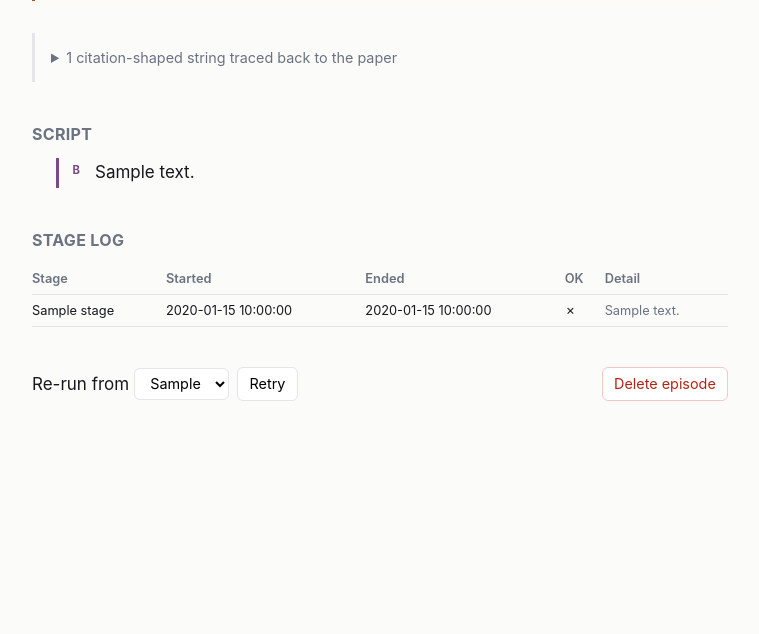
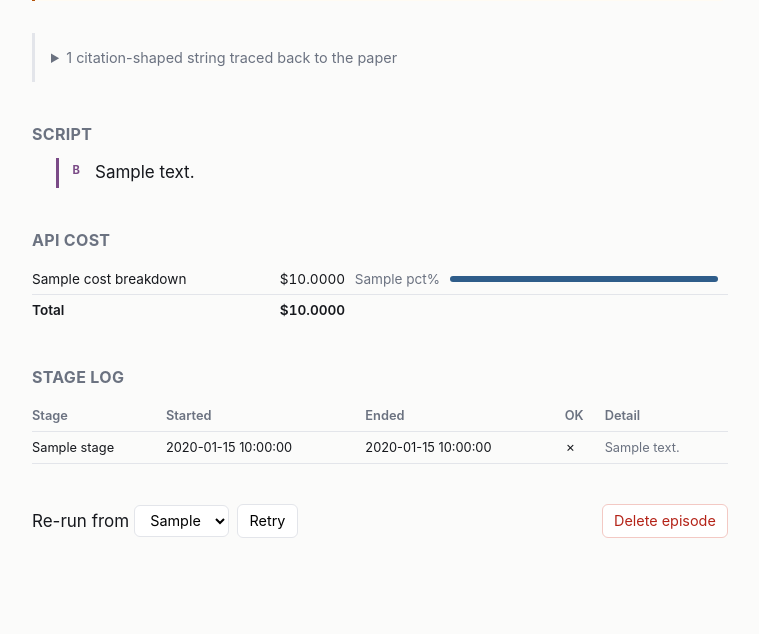
Before and after one commit to jbpaul275/podcasts, a FastAPI app: template templates/episode.html in a window 1280 px wide. Shown: the part 450-1084 px from the top of the page, without its empty margins (260-1019 px from the left). Before the commit the page ends 851 px from the top, so only its background shows below. Run offline with FastAPI, Linux system fonts and the light colour scheme; the template is opened without the code that fills it: most values are stand-ins (such as "Sample title", 1, 10 or a date in 2020); data that the repository does not hold is empty.

Commit message:
Break API cost down by stage
A single per-episode total could not answer the question that matters --
where the money actually goes -- so cost is now attributed to the stage
that spent it and shown on the episode page, ranked with each stage's
share of the total.

The answer is lopsided enough to change how you tune the thing: speech
synthesis is around 97% of an episode, because audio output bills at
roughly eight times the rate of text and burns ~30 tokens per second of
speech, while an entire 1,600-word script is a couple of thousand tokens.
Cost therefore tracks episode length, not model choice, and upgrading the
scripting model is close to free against the audio bill.

Stored as a JSON blob per episode rather than a table, since it is four
keys that are only ever read together. Corrupt or missing JSON degrades to
an empty breakdown instead of raising, so an episode still renders.

Co-Authored-By: Claude Fable 5 <noreply@anthropic.com>
Claude-Session: https://claude.ai/code/session_011yKBrSJ8bpkbvmxzwufP1U

```diff
--- a/app.py
+++ b/app.py
@@ -209,6 +209,33 @@ def _attribution(paper_title: str | None, authors: list[str]) -> str:
     return f"This is an AI generated podcast drawing from “{title}” by {credit}{stop}"
 
 
+_COST_STAGE_LABELS = {
+    "metadata": "Metadata extraction",
+    "script": "Script generation",
+    "title": "Episode title",
+    "tts": "Speech synthesis",
+    "other": "Other",
+}
+
+
+def _cost_rows(row) -> list[dict]:
+    """Per-stage spend, largest first, with each stage's share of the total.
+    Speech synthesis normally dominates by an order of magnitude."""
+    breakdown = db.cost_breakdown(row)
+    total = sum(breakdown.values())
+    if not total:
+        return []
+    return [
+        {
+            "stage": stage,
+            "label": _COST_STAGE_LABELS.get(stage, stage),
+            "usd": usd,
+            "pct": round(100 * usd / total),
+        }
+        for stage, usd in sorted(breakdown.items(), key=lambda kv: -kv[1])
+    ]
+
+
 _paper_text_cache: dict[str, str] = {}
 
 
@@ -282,6 +309,7 @@ def _episode_view(row) -> dict:
         "duration_s": row["duration_s"],
         "duration": _fmt_duration(row["duration_s"]),
         "cost_usd": row["cost_usd"] or 0.0,
+        "cost_breakdown": _cost_rows(row),
         "flag_count": len(unverified),
         "flags": flags,
         "flags_unverified": unverified,
--- a/db.py
+++ b/db.py
@@ -29,7 +29,8 @@ CREATE TABLE IF NOT EXISTS episode (
   audio_path    TEXT,
   duration_s    REAL,
   error         TEXT,
-  cost_usd      REAL DEFAULT 0
+  cost_usd      REAL DEFAULT 0,
+  cost_json     TEXT                -- {stage: usd} breakdown
 );
 CREATE INDEX IF NOT EXISTS idx_episode_sha ON episode(sha256);
 
@@ -79,7 +80,8 @@ def init_db() -> None:
 def _migrate(conn: sqlite3.Connection) -> None:
     """Additive column migrations, so an existing library survives an upgrade."""
     cols = {r["name"] for r in conn.execute("PRAGMA table_info(episode)")}
-    for name, decl in (("summary", "TEXT"), ("episode_title", "TEXT")):
+    for name, decl in (("summary", "TEXT"), ("episode_title", "TEXT"),
+                       ("cost_json", "TEXT")):
         if name not in cols:
             conn.execute(f"ALTER TABLE episode ADD COLUMN {name} {decl}")
     conn.commit()
@@ -123,13 +125,33 @@ def update_episode(id: str, **fields) -> None:
     conn.commit()
 
 
-def add_cost(id: str, usd: float) -> None:
+def add_cost(id: str, usd: float, stage: str = "other") -> None:
+    """Accumulate spend on the episode total and on the per-stage breakdown.
+    TTS dominates by a wide margin, so the split is what makes the number
+    actionable."""
     conn = get_conn()
+    row = conn.execute("SELECT cost_json FROM episode WHERE id = ?", (id,)).fetchone()
+    if row is None:
+        return
+    try:
+        breakdown = json.loads(row["cost_json"]) if row["cost_json"] else {}
+    except (json.JSONDecodeError, TypeError):
+        breakdown = {}
+    breakdown[stage] = round(breakdown.get(stage, 0.0) + usd, 8)
     conn.execute(
-        "UPDATE episode SET cost_usd = COALESCE(cost_usd, 0) + ? WHERE id = ?",
-        (usd, id),
+        "UPDATE episode SET cost_usd = COALESCE(cost_usd, 0) + ?, cost_json = ?"
+        " WHERE id = ?",
+        (usd, json.dumps(breakdown), id),
     )
     conn.commit()
+
+
+def cost_breakdown(row: sqlite3.Row) -> dict[str, float]:
+    try:
+        data = json.loads(row["cost_json"]) if row["cost_json"] else {}
+    except (json.JSONDecodeError, TypeError):
+        return {}
+    return {k: float(v) for k, v in data.items()} if isinstance(data, dict) else {}
 
 
 def delete_episode(id: str) -> None:
--- a/pipeline/gemini.py
+++ b/pipeline/gemini.py
@@ -19,7 +19,8 @@ def client():
     return _client
 
 
-def record_cost(episode_id: str, model: str, response, cfg: dict) -> float:
+def record_cost(episode_id: str, model: str, response, cfg: dict,
+                stage: str = "other") -> float:
     """Compute USD cost from usage metadata and accumulate it on the episode."""
     usage = getattr(response, "usage_metadata", None)
     if usage is None:
@@ -35,7 +36,7 @@ def record_cost(episode_id: str, model: str, response, cfg: dict) -> float:
         tokens_out / 1e6
     ) * prices.get("output_per_1m", 0)
     if usd:
-        db.add_cost(episode_id, usd)
+        db.add_cost(episode_id, usd, stage)
     return usd
 
 
--- a/pipeline/ingest.py
+++ b/pipeline/ingest.py
@@ -82,7 +82,7 @@ def extract_metadata(episode_id: str, cfg: dict) -> None:
         contents=[pdf_part(pdf_path), load_prompt("metadata.md")],
         config=types.GenerateContentConfig(response_mime_type="application/json"),
     )
-    record_cost(episode_id, model, resp, cfg)
+    record_cost(episode_id, model, resp, cfg, stage="metadata")
 
     raw = strip_fences(resp.text or "")
     try:
--- a/pipeline/script.py
+++ b/pipeline/script.py
@@ -96,7 +96,7 @@ def generate_script(episode_id: str, cfg: dict) -> str:
     resp = client().models.generate_content(
         model=model, contents=[part, user], config=gen_cfg
     )
-    record_cost(episode_id, model, resp, cfg)
+    record_cost(episode_id, model, resp, cfg, stage="script")
     script = _clean(resp.text or "")
     violations = _format_violations(script)
 
@@ -112,7 +112,7 @@ def generate_script(episode_id: str, cfg: dict) -> str:
         resp = client().models.generate_content(
             model=model, contents=[part, retry_msg], config=gen_cfg
         )
-        record_cost(episode_id, model, resp, cfg)
+        record_cost(episode_id, model, resp, cfg, stage="script")
         script = _clean(resp.text or "")
         violations = _format_violations(script)
         if violations:
@@ -138,7 +138,7 @@ def generate_title(episode_id: str, script: str, cfg: dict) -> str | None:
             contents=load_prompt("episode_title.md") + script,
             config=types.GenerateContentConfig(max_output_tokens=8000),
         )
-        record_cost(episode_id, model, resp, cfg)
+        record_cost(episode_id, model, resp, cfg, stage="title")
     except Exception as e:
         # A missing title is cosmetic; never fail the episode over it.
         log.warning("episode title generation failed: %s", e)
--- a/pipeline/tts.py
+++ b/pipeline/tts.py
@@ -171,7 +171,7 @@ def _synthesize_chunk(episode_id: str, entry: dict, wav_path, cfg: dict) -> None
                     speech_config=speech_config,
                 ),
             )
-            record_cost(episode_id, model, resp, cfg)
+            record_cost(episode_id, model, resp, cfg, stage="tts")
             data, mime = _extract_audio(resp)
             _write_wav(wav_path, data, mime)
             return
--- a/static/style.css
+++ b/static/style.css
@@ -153,6 +153,15 @@ audio { width: 100%; margin-top: 0.85rem; }
 .script .turn.flagged { background: #fffbf3; }
 .inlineflag { display: block; margin-top: 0.3rem; color: var(--flag); font-size: 0.8rem; }
 
+/* cost breakdown */
+.costs table { width: 100%; border-collapse: collapse; font-size: 0.85rem; }
+.costs td { padding: 0.3rem 0.6rem 0.3rem 0; border-bottom: 1px solid var(--rule); }
+.costs .num { text-align: right; font-variant-numeric: tabular-nums; white-space: nowrap; }
+.costs .pct { color: var(--muted); width: 3.5rem; }
+.costs .bar { width: 40%; }
+.costs .bar span { display: block; height: 6px; border-radius: 3px; background: var(--a); min-width: 1px; }
+.costs .total td { font-weight: 600; border-bottom: none; }
+
 /* stage log */
 .stages table { width: 100%; border-collapse: collapse; font-size: 0.8rem; }
 .stages th { text-align: left; color: var(--muted); font-weight: 600; border-bottom: 1px solid var(--rule); padding: 0.35rem 0.5rem 0.35rem 0; }
--- a/templates/episode.html
+++ b/templates/episode.html
@@ -63,6 +63,27 @@
     </section>
   {% endif %}
 
+  {% if ep.cost_breakdown %}
+    <section class="costs">
+      <h2>API cost</h2>
+      <table>
+        {% for c in ep.cost_breakdown %}
+        <tr>
+          <td>{{ c.label }}</td>
+          <td class="num">${{ '%.4f'|format(c.usd) }}</td>
+          <td class="num pct">{{ c.pct }}%</td>
+          <td class="bar"><span style="width: {{ c.pct }}%"></span></td>
+        </tr>
+        {% endfor %}
+        <tr class="total">
+          <td>Total</td>
+          <td class="num">${{ '%.4f'|format(ep.cost_usd) }}</td>
+          <td colspan="2"></td>
+        </tr>
+      </table>
+    </section>
+  {% endif %}
+
   <section class="stages">
     <h2>Stage log</h2>
     <table>
```
Also changed, not shown: tests/test_pipeline.py (+49 -0 lines).
